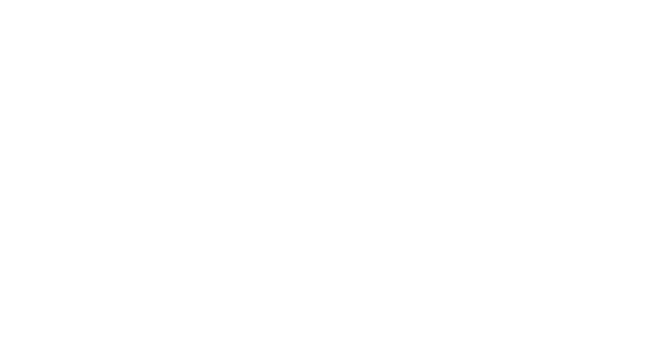
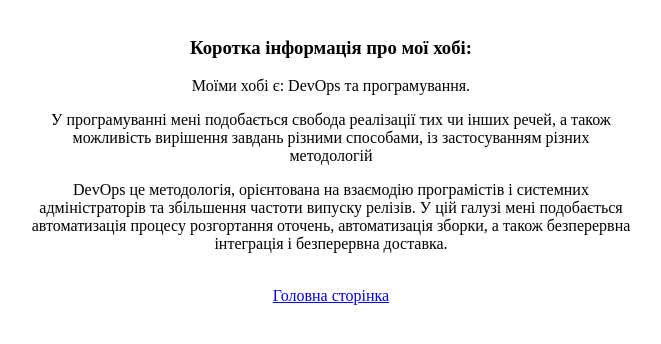
Before and after one commit to Nikita-V0lkov/frontend, a website built with webpack: page lab2/src/pages/about.html in a window 1280 px wide. Shown: the whole page, without its empty margins (309-970 px from the left). Built offline with nearby package versions, Linux system fonts and the light colour scheme.

Commit message:
feat(pages): added info to about page

```diff
--- a/lab2/src/pages/about.html
+++ b/lab2/src/pages/about.html
@@ -8,6 +8,32 @@
     <title>About</title>
 </head>
 <body>
-
+    <div class="container">
+        <div class="center">
+            <h3>Коротка інформація про мої хобі:</h3>
+            <p>Моїми хобі є: DevOps та програмування.</p>
+            <p>
+                У програмуванні мені подобається свобода реалізації тих чи інших речей, а також
+                можливість вирішення завдань різними способами, із застосуванням різних методологій
+            </p>
+            <p>
+                DevOps це методологія, орієнтована на взаємодію програмістів і системних адміністраторів та збільшення
+                частоти випуску релізів. У цій галузі мені подобається автоматизація процесу розгортання оточень,
+                автоматизація зборки, а також безперервна інтеграція і безперервна доставка.
+            </p>
+            <br><a href="index.html">Головна сторінка</a>
+        </div>
+    </div>
 </body>
 </html>
+<style>
+    .container {
+        display: flex;
+        justify-content: center;
+        text-align: center;
+    }
+    .center {
+        width: 600px;
+        padding: 10px;
+    }
+</style>
```
Also changed, not shown: lab2/src/pages/index.html (+1 -1 lines).
